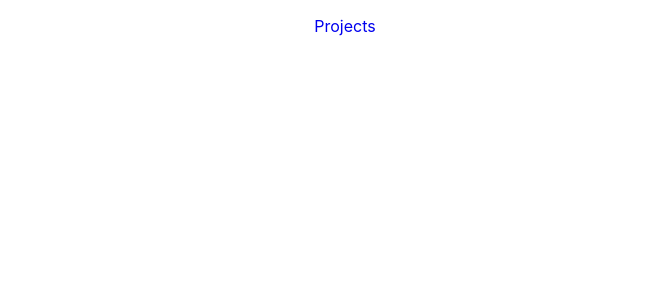
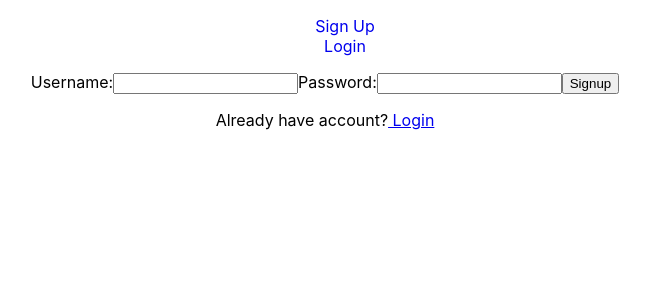
Before and after one commit to reMRKableDev/project-management-client, a React (Create React App) app: page /signup in a window 1280 px wide. Shown: the top 300 px of the page, without its empty margins (315-965 px from the left). Built offline with nearby package versions, Linux system fonts and the light colour scheme; no server answers.

Commit message:
:sparkles: Finalizing client

```diff
--- a/src/App.js
+++ b/src/App.js
@@ -1,26 +1,90 @@
+import React, { useState } from "react";
 import "./App.css";
 import { Switch, Route } from "react-router-dom";
 
 import ProjectList from "./components/Projects/ProjectList";
 import ProjectDetails from "./components/Projects/ProjectDetails";
-import EditProject from "./components/Projects/EditProject";
 import TaskDetails from "./components/Tasks/TaskDetails";
 import Navbar from "./components/Navbar/Navbar";
 import Home from "./components/Home/Home";
+import Signup from "./components/Auth/Signup";
+import Login from "./components/Auth/Login";
+import ProtectedRoute from "./components/Auth/ProtectedRoute";
+
+import AuthService from "./services/AuthService";
 
 function App() {
-  return (
+  const [loggedInUser, setLoggedInUser] = useState(null);
+
+  const service = new AuthService();
+
+  // CHECK IF USER IS LOGGED IN BY CONFIRMING WITH THE BACKEND
+  const fetchUserFromBE = () => {
+    if (loggedInUser === null) {
+      service
+        .isLoggedIn()
+        .then((response) => {
+          setLoggedInUser(response);
+        })
+        .catch((err) => {
+          setLoggedInUser(false);
+        });
+    }
+  };
+
+  // SET THE GLOBAL APP STATE WITH THE LOGGED IN USER
+  const setTheUserToGlobalState = (userObj) => setLoggedInUser(userObj);
+
+  // CALL THE AUTHENTICATION CHECK EVERY TIME THE APP LOADS
+  fetchUserFromBE();
+
+  return loggedInUser ? (
     <div className="App">
-      <Navbar />
+      <Navbar userInSession={loggedInUser} setUser={setTheUserToGlobalState} />
       <Switch>
-        <Route exact path="/" component={Home} />
-        <Route
+        <ProtectedRoute
+          user={loggedInUser}
+          exact
+          path="/projects"
+          component={ProjectList}
+        />
+        <ProtectedRoute
+          user={loggedInUser}
+          exact
+          path="/projects/:id"
+          component={ProjectDetails}
+        />
+      </Switch>
+    </div>
+  ) : (
+    <div className="App">
+      <Navbar userInSession={loggedInUser} setUser={setTheUserToGlobalState} />
+
+      <Switch>
+        <ProtectedRoute
+          user={loggedInUser}
           path="/projects/:projectId/tasks/:taskId"
           component={TaskDetails}
         />
-        <Route path="/projects/:id" component={ProjectDetails} />
-        <Route path="/edit" component={EditProject} />
-        <Route path="/projects" component={ProjectList} />
+        <ProtectedRoute
+          user={loggedInUser}
+          path="/projects/:id"
+          component={ProjectDetails}
+        />
+        <ProtectedRoute
+          user={loggedInUser}
+          path="/projects"
+          component={ProjectList}
+        />
+        <Route
+          path="/signup"
+          render={() => <Signup setUser={setTheUserToGlobalState} />}
+        />
+        <Route
+          path="/login"
+          render={() => <Login setUser={setTheUserToGlobalState} />}
+        />
+        <Route exact path="/" component={Home} />
       </Switch>
     </div>
   );
--- /dev/null
+++ b/src/components/Auth/Login.jsx
@@ -0,0 +1,74 @@
+import React, { Component } from "react";
+import { Link } from "react-router-dom";
+
+import AuthService from "../../services/AuthService";
+
+class Login extends Component {
+  state = { username: "", password: "", errorMessage: "" };
+
+  service = new AuthService();
+
+  handleFormSubmit = (event) => {
+    event.preventDefault();
+
+    const { username, password } = this.state;
+
+    this.service
+      .login(username, password)
+      .then((response) => {
+        console.log(response);
+
+        this.setState({ username: "", password: "" });
+        this.props.setUser(response);
+      })
+      .catch((error) => {
+        if (error.response.data) {
+          const { message } = error.response.data;
+          this.setState({ ...this.state, errorMessage: message });
+        }
+
+        console.error(error.response.data);
+      });
+  };
+
+  handleChange = (event) => {
+    const { name, value } = event.target;
+    this.setState({ ...this.state, [name]: value });
+  };
+
+  render() {
+    return (
+      <div>
+        {this.state.errorMessage && <span>{this.state.errorMessage}</span>}
+        <form onSubmit={this.handleFormSubmit}>
+          <label>
+            Username:
+            <input
+              type="text"
+              name="username"
+              value={this.state.username}
+              onChange={(e) => this.handleChange(e)}
+            />
+          </label>
+          <label>
+            Password:
+            <input
+              type="password"
+              name="password"
+              value={this.state.password}
+              onChange={(e) => this.handleChange(e)}
+            />
+          </label>
+
+          <input type="submit" value="Login" />
+        </form>
+        <p>
+          Don't have account?
+          <Link to={"/signup"}> Signup</Link>
+        </p>
+      </div>
+    );
+  }
+}
+
+export default Login;
--- /dev/null
+++ b/src/components/Auth/ProtectedRoute.jsx
@@ -0,0 +1,22 @@
+import React from "react";
+import { Route, Redirect } from "react-router-dom";
+
+const ProtectedRoute = ({ component: Component, user, ...rest }) => {
+  console.log({ component: Component, user, ...rest });
+  return (
+    <Route
+      {...rest}
+      render={(props) => {
+        if (user) {
+          return <Component {...props} loggedInUser={user} />;
+        } else {
+          return (
+            <Redirect to={{ pathname: "/", state: { from: props.location } }} />
+          );
+        }
+      }}
+    />
+  );
+};
+
+export default ProtectedRoute;
--- /dev/null
+++ b/src/components/Auth/Signup.jsx
@@ -0,0 +1,70 @@
+import React, { Component } from "react";
+import AuthService from "../../services/AuthService";
+import { Link } from "react-router-dom";
+
+class Signup extends Component {
+  state = { username: "", password: "", errorMessage: "" };
+
+  service = new AuthService();
+
+  handleFormSubmit = (event) => {
+    event.preventDefault();
+
+    const { username, password } = this.state;
+
+    this.service
+      .signup(username, password)
+      .then((response) => {
+        this.setState({ username: "", password: "" });
+        this.props.setUser(response);
+      })
+      .catch((error) => {
+        if (error.response.data) {
+          const { message } = error.response.data;
+          this.setState({ ...this.state, errorMessage: message });
+        }
+
+        console.log(error);
+      });
+  };
+
+  handleChange = (event) => {
+    const { name, value } = event.target;
+    this.setState({ ...this.state, [name]: value });
+  };
+
+  render() {
+    return (
+      <div>
+        <div>{this.state.errorMessage && <p>{this.state.errorMessage}</p>}</div>
+
+        <form onSubmit={this.handleFormSubmit}>
+          <label>Username:</label>
+          <input
+            type="text"
+            name="username"
+            value={this.state.username}
+            onChange={(e) => this.handleChange(e)}
+          />
+
+          <label>Password:</label>
+          <input
+            type="password"
+            name="password"
+            value={this.state.password}
+            onChange={(e) => this.handleChange(e)}
+          />
+
+          <input type="submit" value="Signup" />
+        </form>
+
+        <p>
+          Already have account?
+          <Link to={"/"}> Login</Link>
+        </p>
+      </div>
+    );
+  }
+}
+
+export default Signup;
--- a/src/components/Home/Home.jsx
+++ b/src/components/Home/Home.jsx
@@ -5,7 +5,17 @@ const Home = () => {
   return (
     <div>
       <h1>Project Management App</h1>
-      <Link to="/projects">See All Projects</Link>
+      <div>
+        <p>
+          <Link to="/login">Login</Link>
+        </p>
+        <p>
+          <Link to="/signup">Signup</Link>
+        </p>
+        <p>
+          <Link to="/projects">See All Projects</Link>
+        </p>
+      </div>
     </div>
   );
 };
--- a/src/components/Navbar/Navbar.jsx
+++ b/src/components/Navbar/Navbar.jsx
@@ -1,13 +1,56 @@
-import React from "react";
+import React, { useState, useEffect } from "react";
 import { Link } from "react-router-dom";
 
-const navbar = () => {
-  return (
+import AuthService from "../../services/AuthService";
+
+const Navbar = ({ userInSession, setUser }) => {
+  const [loggedInUser, setLoggedInUser] = useState(null);
+
+  const service = new AuthService();
+  // KEEP AN EYE ON THE UPDATES OF THIS COMPONENT'S PROPS
+  useEffect(() => {
+    setLoggedInUser(userInSession);
+  }, [userInSession]);
+
+  // FUNCTION TO LOG USER OUT
+  const logoutUser = () => {
+    service
+      .logout()
+      .then(() => {
+        setLoggedInUser(null);
+        setUser(null);
+      })
+      .catch((err) => console.error(err));
+  };
+
+  return loggedInUser ? (
     <nav className="nav-style">
+      <span>Welcome, {loggedInUser.username}</span>
+
       <ul style={{ listStyleType: "none" }}>
         <li>
           <Link to="/projects" style={{ textDecoration: "none" }}>
             Projects
+          </Link>
+        </li>
+        <li>
+          <Link to="/">
+            <button onClick={() => logoutUser()}>Logout</button>
+          </Link>
+        </li>
+      </ul>
+    </nav>
+  ) : (
+    <nav className="nav-style">
+      <ul style={{ listStyleType: "none" }}>
+        <li>
+          <Link to="/signup" style={{ textDecoration: "none" }}>
+            Sign Up
+          </Link>
+        </li>
+        <li>
+          <Link to="/login" style={{ textDecoration: "none" }}>
+            Login
           </Link>
         </li>
       </ul>
@@ -15,4 +58,4 @@ const navbar = () => {
   );
 };
 
-export default navbar;
+export default Navbar;
--- a/src/components/Projects/AddProject.jsx
+++ b/src/components/Projects/AddProject.jsx
@@ -1,5 +1,6 @@
 import React, { useState } from "react";
-import axios from "axios";
+
+import ProjectService from "../../services/ProjectService";
 
 const initialState = {
   title: "",
@@ -8,6 +9,8 @@ const initialState = {
 
 const AddProject = ({ getData }) => {
   const [formState, setFormState] = useState(initialState);
+
+  const service = new ProjectService();
 
   // HANDLE THE CHANGES IN THE INPUT FIELDS
   const handleInputChange = (event) => {
@@ -19,10 +22,9 @@ const AddProject = ({ getData }) => {
   const handleFormSubmit = (event) => {
     event.preventDefault();
 
-    axios
-      .post("http://localhost:5000/api/projects", formState)
-      .then((response) => {
-        console.log(response);
+    service
+      .createProject(formState)
+      .then(() => {
         getData();
         setFormState(initialState);
       })
@@ -39,14 +41,12 @@ const AddProject = ({ getData }) => {
           name="title"
           value={formState.title}
           onChange={handleInputChange}
-          required
         />
         <label>Description:</label>
         <textarea
           name="description"
           value={formState.description}
           onChange={handleInputChange}
-          required
         />
 
         <input type="submit" value="Submit" />
--- a/src/components/Projects/EditProject.jsx
+++ b/src/components/Projects/EditProject.jsx
@@ -1,11 +1,13 @@
 import React, { Component } from "react";
-import axios from "axios";
 
+import ProjectService from "../../services/ProjectService";
 class EditProject extends Component {
   state = {
     title: this.props.project.title,
     description: this.props.project.description,
   };
+
+  service = new ProjectService();
 
   // HANDLE INPUT CHANGES
   handleInputChanges = (event) => {
@@ -20,12 +22,19 @@ class EditProject extends Component {
     const { title, description } = this.state;
     const { _id } = this.props.project;
 
-    axios
+    this.service
+      .updateProject(_id, { title, description })
+      .then((response) => {
+        response.message && this.props.getTheProject();
+      })
+      .catch((err) => console.error(err));
+
+    /*     axios
       .put(`http://localhost:5000/api/projects/${_id}`, { title, description })
       .then((response) => {
         response.data.message && this.props.getTheProject();
       })
-      .catch((err) => console.error(err));
+      .catch((err) => console.error(err)); */
   };
 
   render() {
--- /dev/null
+++ b/src/services/AuthService.js
@@ -0,0 +1,30 @@
+import axios from "axios";
+
+class AuthService {
+  constructor() {
+    let service = axios.create({
+      baseURL: "http://localhost:5000/api",
+      withCredentials: true,
+    });
+
+    this.service = service;
+  }
+
+  signup = (username, password) =>
+    this.service
+      .post("/signup", { username, password })
+      .then((response) => response.data);
+
+  login = (username, password) =>
+    this.service
+      .post("/login", { username, password })
+      .then((response) => response.data);
+
+  logout = () =>
+    this.service.post("/logout", {}).then((response) => response.data);
+
+  isLoggedIn = () =>
+    this.service.get("/loggedin").then((response) => response.data);
+}
+
+export default AuthService;
--- /dev/null
+++ b/src/services/ProjectService.js
@@ -0,0 +1,35 @@
+import axios from "axios";
+
+class ProjectService {
+  constructor() {
+    let service = axios.create({
+      baseURL: "http://localhost:5000/api",
+      withCredentials: true,
+    });
+
+    this.service = service;
+  }
+
+  createProject = (data) =>
+    this.service.post("/projects", data).then((response) => response.data);
+
+  getProjects = () =>
+    this.service.get("/projects").then((response) => response.data);
+
+  getOneProject = (projectId) =>
+    this.service
+      .get(`/projects/${projectId}`)
+      .then((response) => response.data);
+
+  updateProject = (projectId, data) =>
+    this.service
+      .put(`/projects/${projectId}`, data)
+      .then((response) => response.data);
+
+  removeProject = (projectId) =>
+    this.service
+      .delete(`/projects/${projectId}`)
+      .then((response) => response.data);
+}
+
+export default ProjectService;
```
Also changed, not shown: src/components/Projects/ProjectDetails.jsx (+29 -14 lines), src/components/Projects/ProjectList.jsx (+8 -5 lines).
